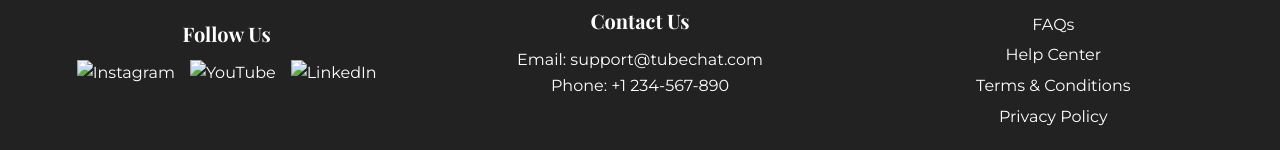
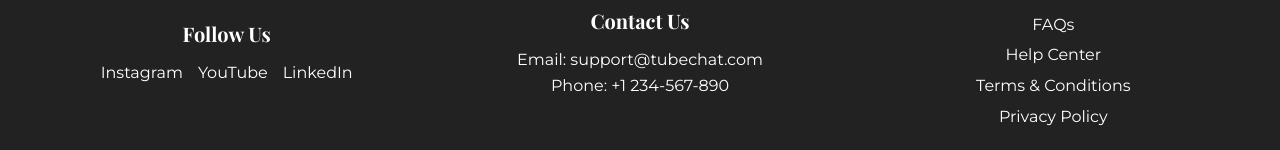
Before and after one commit to AyushmanBehera23/TUBECHAT, a plain HTML site: page index.html in a window 1280 px wide. Shown: the part 1176-1326 px from the top of the page. Drawn offline with nearby package versions, Linux system fonts and the light colour scheme.

Commit message:
Update index.html

```diff
--- a/index.html
+++ b/index.html
@@ -70,19 +70,14 @@
   <footer>
     <div class="footer-container">
         <div class="footer-section">
-            <h3>Follow Us</h3>
-            <div class="social-icons">
-                <a href="https://www.instagram.com" target="_blank">
-                    <img src=" " alt="Instagram">
-                </a>
-                <a href="https://www.youtube.com" target="_blank">
-                    <img src=" " alt="YouTube">
-                </a>
-                <a href="https://www.linkedin.com" target="_blank">
-                    <img src=" " alt="LinkedIn">
-                </a>
-            </div>
-        </div>
+    <h3>Follow Us</h3>
+    <div class="social-icons">
+        <a href="https://www.instagram.com" target="_blank">Instagram</a>
+        <a href="https://www.youtube.com" target="_blank">YouTube</a>
+        <a href="https://www.linkedin.com" target="_blank">LinkedIn</a>
+    </div>
+</div>
+
 
         <div class="footer-section">
             <h3>Contact Us</h3>
```
